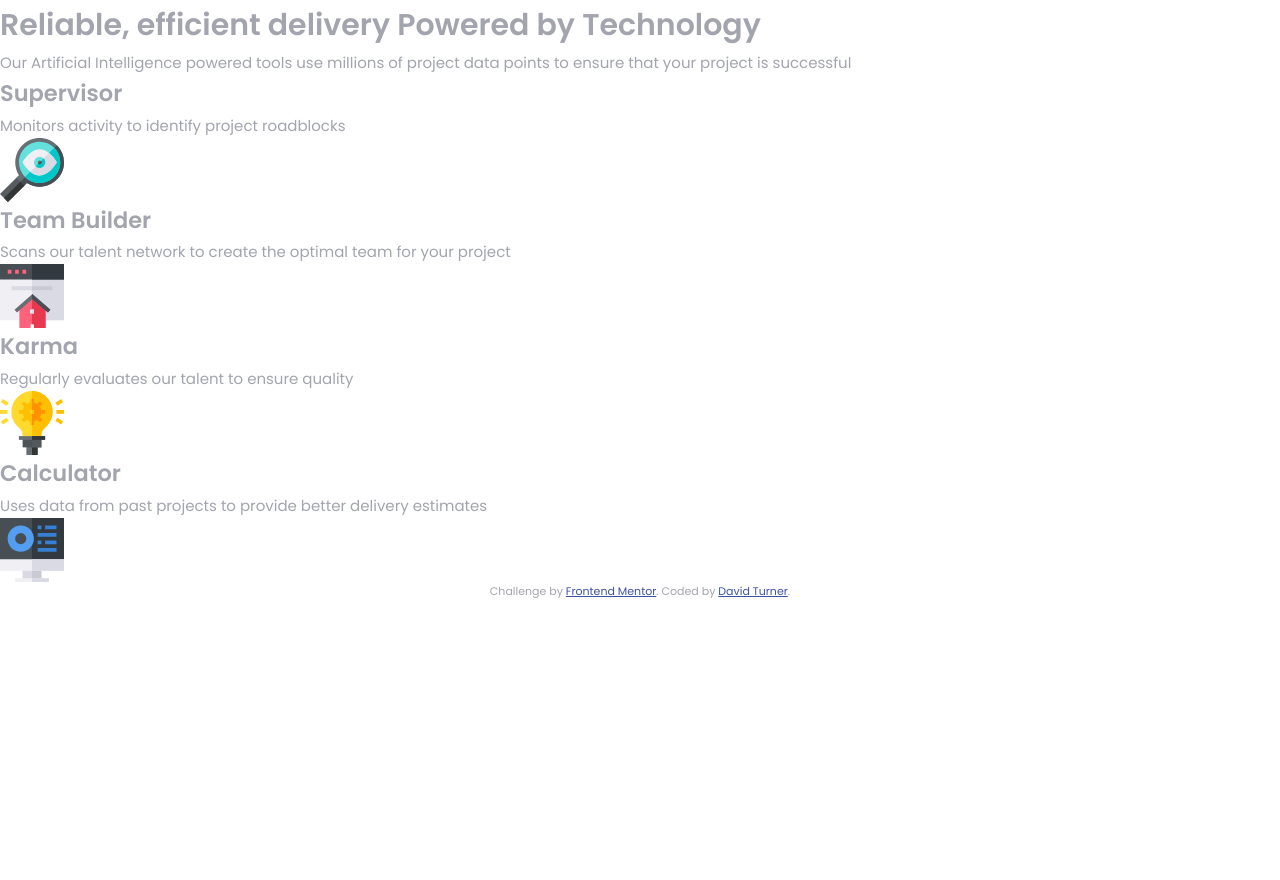
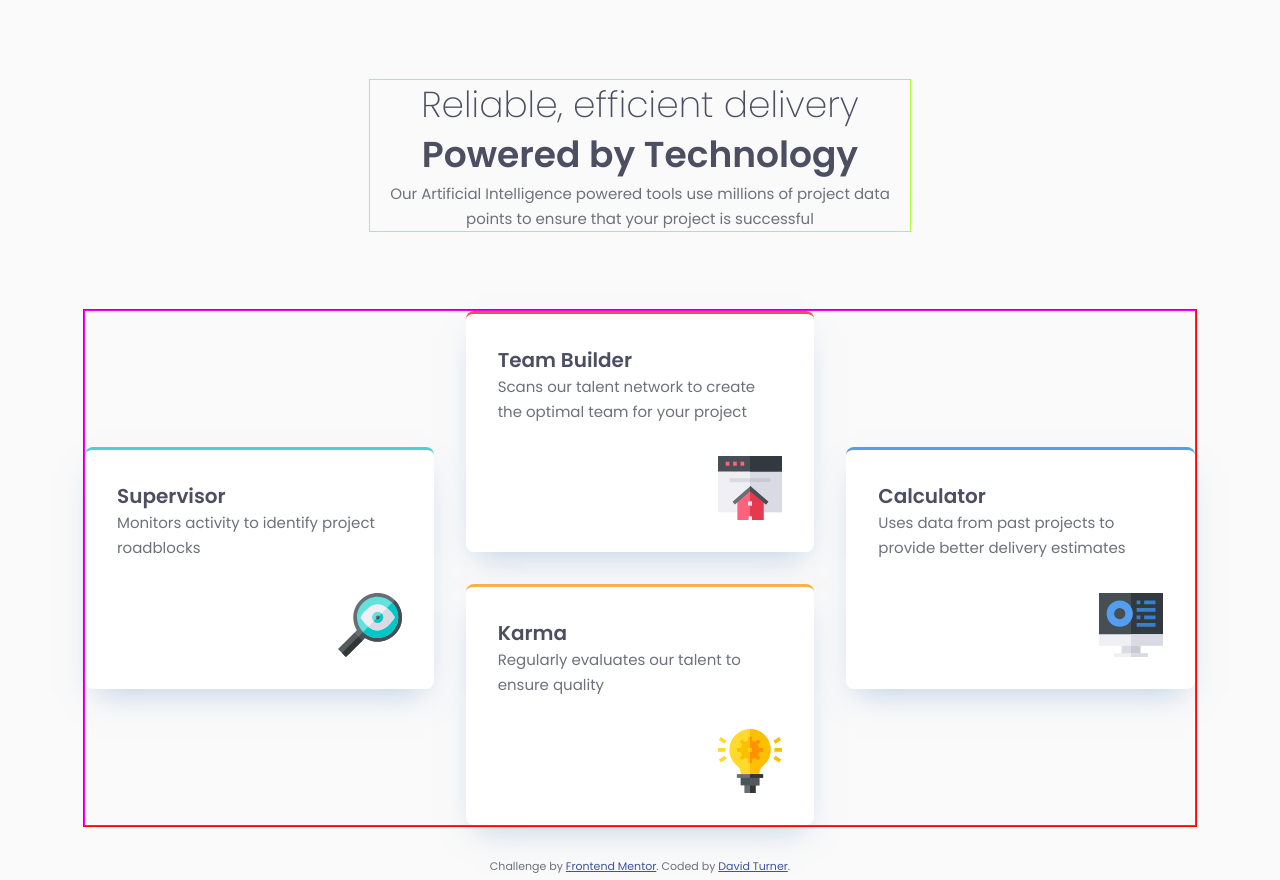
Before and after one commit to brodiewebdt/fem-four-card-feature-section, a plain HTML site: page index.html in a window 1280 px wide. Before the commit the page ends 800 px from the top, so only its background shows below. Drawn offline with Linux system fonts and the light colour scheme.

Commit message:
Update styles.css

```diff
--- a/css/styles.css
+++ b/css/styles.css
@@ -28,8 +28,9 @@
 
   /* Neutral Colors */
   --color-dark: hsl(234, 12%, 34%);
-  --color-medium: hsl(229, 6%, 66%);
+  --color-medium: hsl(229, 6%, 46%);
   --color-light: hsl(0, 0%, 98%);
+  --color-white: hsl(0, 0%, 100%);
 
   /* Font Family */
   --ff-primary: 'Poppins', sans-serif;
@@ -53,6 +54,9 @@
   --fw-400: 400;
   --fw-300: 300;
   --fw-200: 200;
+
+  /* Spacing */
+  --spacing: 1rem;
 }
 
 *,
@@ -62,6 +66,7 @@
 }
 
 body {
+  background-color: var(--color-light);
   color: var(--color-medium);
   font-family: var(--ff-primary);
   font-size: var(--fs-15);
@@ -83,9 +88,117 @@ body {
   white-space: nowrap !important;
 }
 
+.wrapper {
+  margin: 0 auto;
+  max-width: 69.375rem;
+  margin-inline: auto;
+
+  outline: 1px solid magenta;
+  width: 90%;
+}
+
+.wrapper__narrow {
+  margin: 0 auto;
+  max-width: 33.75rem;
+
+  outline: 1px solid greenyellow;
+}
+
+.card-grid {
+  display: grid;
+  gap: calc(var(--spacing) * 1.5);
+  grid-template-columns: repeat(auto-fit, minmax(240px, 330px));
+  justify-content: center;
+
+  max-width: 69.375rem;
+  outline: 2px solid red;
+}
+
+@media (min-width: 1050px) {
+  .card-grid {
+    gap: calc(var(--spacing) * 2);
+    grid-template-columns: repeat(3, 1fr);
+    grid-template-areas:
+      '... two ....'
+      'one two four'
+      'one three four'
+      '... three ....';
+  }
+
+  .card:nth-child(1) {
+    grid-area: one;
+  }
+
+  .card:nth-child(2) {
+    grid-area: two;
+  }
+
+  .card:nth-child(3) {
+    grid-area: three;
+  }
+
+  .card:nth-child(4) {
+    grid-area: four;
+  }
+}
+
+/********* Typography *********/
+h1,
+h2 {
+  color: var(--color-dark);
+  font-weight: var(--fw-600);
+  line-height: 1.4;
+}
+
+h1 {
+  font-size: clamp(1.5rem, 1.117rem + 1.633vi, 2.25rem);
+  font-weight: var(--fw-600);
+}
+
+h1 > span {
+  font-weight: var(--fw-200);
+}
+
+h2 {
+  font-size: var(--fs-20);
+}
+
+/********* Header Styles *********/
+header {
+  margin-block: 5rem;
+  text-align: center;
+}
+
+/********* Card Styles *********/
+.card {
+  background-color: var(--color-white);
+  border-radius: 0.5rem;
+  box-shadow: 0px 15px 30px -11px hsla(213, 47%, 67%, 0.5);
+  padding: calc(var(--spacing) * 2);
+}
+
+.card__image {
+  margin-left: auto;
+  margin-block-start: 2rem;
+}
+
+.card--cyan {
+  border-top: 3.55px solid var(--color-cyan);
+}
+.card--red {
+  border-top: 3.55px solid var(--color-red);
+}
+.card--orange {
+  border-top: 3.55px solid var(--color-orange);
+}
+.card--blue {
+  border-top: 3.55px solid var(--color-blue);
+}
+
 /********* Attribution Styles *********/
 .attribution {
   font-size: 11px;
+  margin-block-start: 2rem;
   text-align: center;
 }
 .attribution a {
--- a/index.html
+++ b/index.html
@@ -17,7 +17,10 @@
   <body>
     <header>
       <div class="wrapper wrapper__narrow">
-        <h1>Reliable, efficient delivery <span>Powered by Technology</span></h1>
+        <h1>
+          <span>Reliable, efficient delivery</span><br />
+          Powered by Technology
+        </h1>
         <p class="description">Our Artificial Intelligence powered tools use millions of project data points to ensure that your project is successful</p>
       </div>
       <!-- /.wrapper wrapper__narrow -->
@@ -28,28 +31,28 @@
           <div class="card card--cyan">
             <h2 class="card__header">Supervisor</h2>
             <p class="card__description">Monitors activity to identify project roadblocks</p>
-            <img class="card__image" src="./assets/images/icon-supervisor.svg" alt="Supervisor icon" />
+            <img class="card__image" src="./assets/images/icon-supervisor.svg" alt="" />
           </div>
           <!-- /.card -->
 
           <div class="card card--red">
             <h2 class="card__header">Team Builder</h2>
             <p class="card__description">Scans our talent network to create the optimal team for your project</p>
-            <img class="card__image" src="./assets/images/icon-team-builder.svg" alt="Team Builder icon" />
+            <img class="card__image" src="./assets/images/icon-team-builder.svg" alt="" />
           </div>
           <!-- /.card -->
 
           <div class="card card--orange">
             <h2 class="card__header">Karma</h2>
             <p class="card__description">Regularly evaluates our talent to ensure quality</p>
-            <img class="card__image" src="./assets/images/icon-karma.svg" alt="Karma icon" />
+            <img class="card__image" src="./assets/images/icon-karma.svg" alt="" />
           </div>
           <!-- /.card -->
 
           <div class="card card--blue">
             <h2 class="card__header">Calculator</h2>
             <p class="card__description">Uses data from past projects to provide better delivery estimates</p>
-            <img class="card__image" src="./assets/images/icon-calculator.svg" alt="Calculator icon" />
+            <img class="card__image" src="./assets/images/icon-calculator.svg" alt="" />
           </div>
           <!-- /.card -->
         </div>
```
